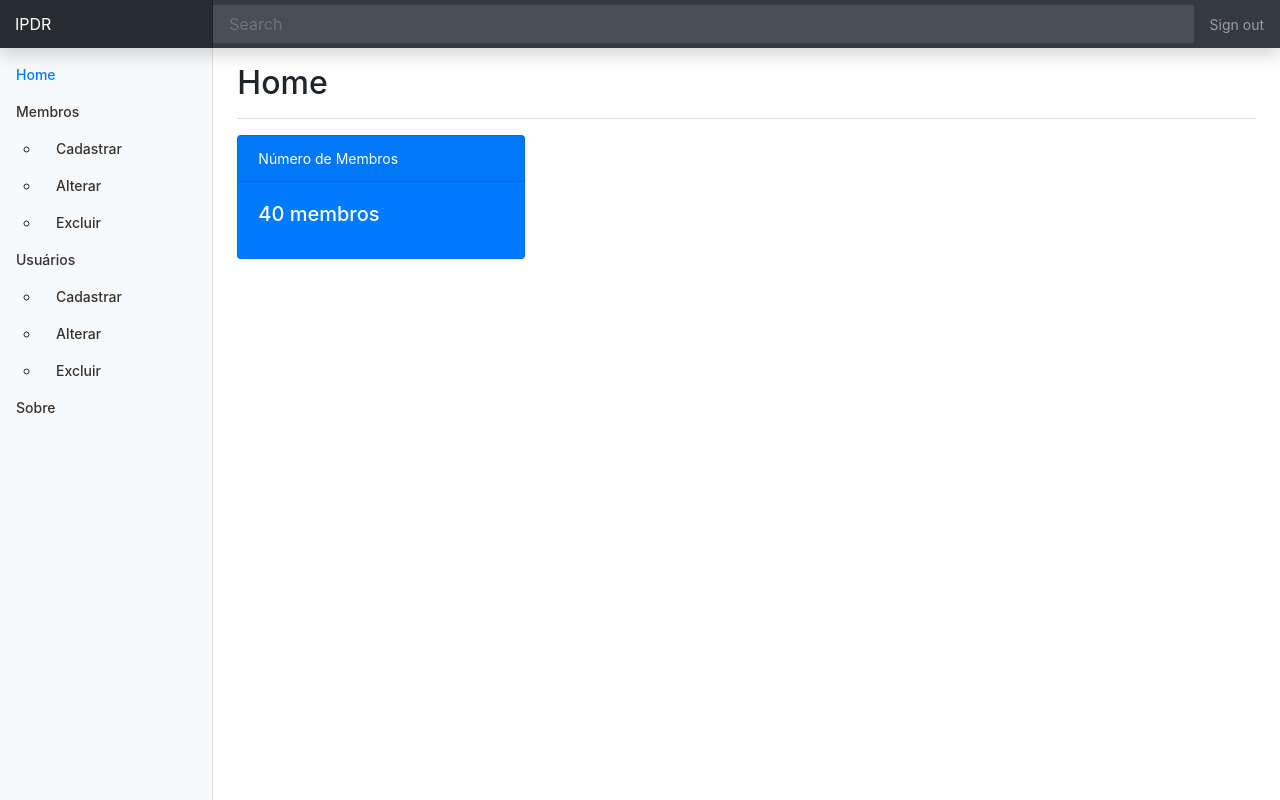
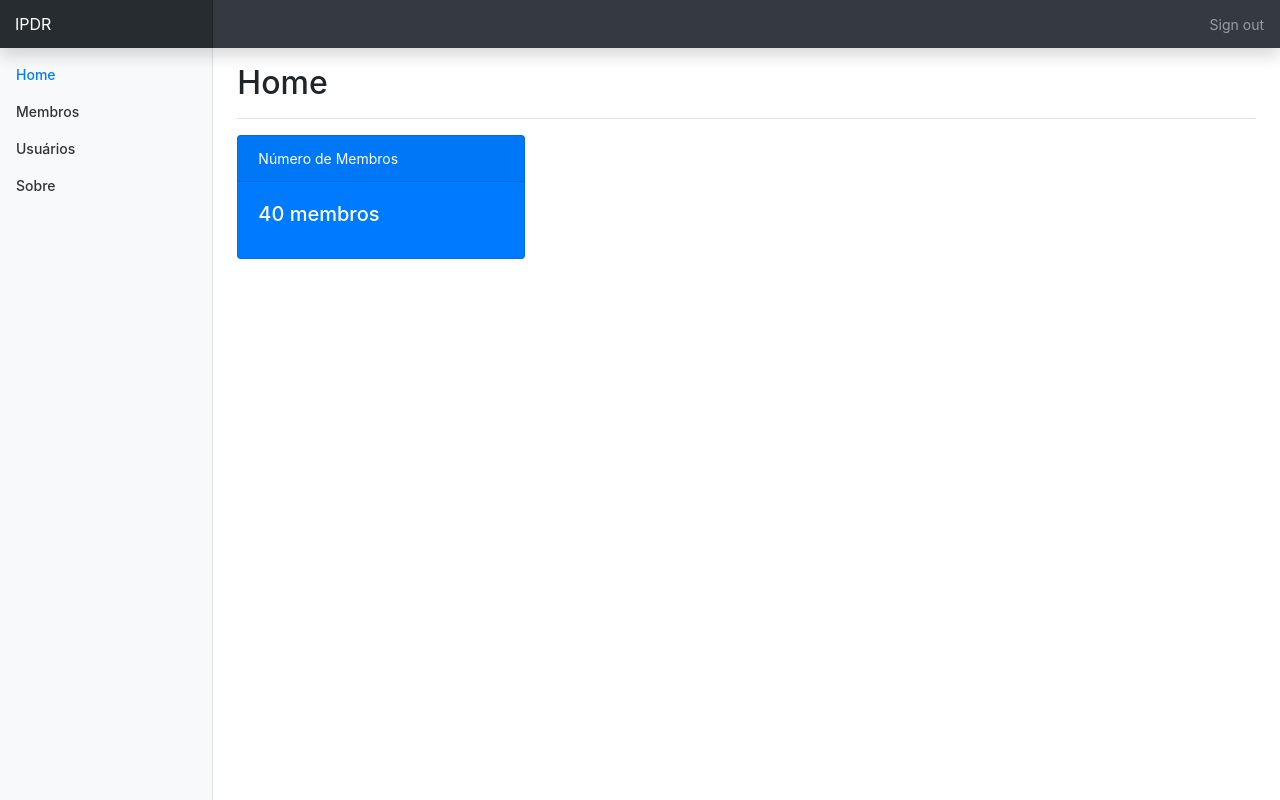
Before and after one commit to cenadev/ipdr-php, a PHP site: page /ipdr-php/ in a window 1280 px wide. Run offline with PHP 8.4, Linux system fonts and the light colour scheme.

Commit message:
Retirado os submenus do template.

```diff
--- a/views/template.php
+++ b/views/template.php
@@ -14,7 +14,8 @@
 <body>
     <nav class="navbar navbar-dark fixed-top bg-dark flex-md-nowrap p-0 shadow">
         <a class="navbar-brand col-sm-3 col-md-2 mr-0" href="/home">IPDR</a>
-        <input class="form-control form-control-dark w-100" type="text" placeholder="Search" aria-label="Search">
+        <!-- <input class="form-control form-control-dark w-100" type="text" placeholder="Search" aria-label="Search"> -->
+        <?php //COLOCAR AQUI O NOME DO USUARIO QUE ESTA ACESSANDO NO MOMENTO ?>
         <ul class="navbar-nav px-3">
             <li class="nav-item text-nowrap">
                 <a class="nav-link" href="#">Sign out</a>
@@ -36,50 +37,16 @@
                         <span data-feather="file"></span>
                         Membros
                     </a>
-                    <ul>
-                        <li>
-                            <a class="nav-link" href="<?php echo (BASE_URL); ?>/membros/cadastrar">
-                                Cadastrar
-                            </a>
-                        </li>
-                        <li>
-                            <a class="nav-link" href="<?php echo (BASE_URL); ?>/membros/alterar">
-                                Alterar
-                            </a>
-                        </li>
-                        <li>
-                            <a class="nav-link" href="<?php echo (BASE_URL); ?>/membros/excluir">
-                                Excluir
-                            </a>
-                        </li>
-                    </ul>
                 </li>
                 <li class="nav-item">
-                    <a class="nav-link" href="#">
+                    <a class="nav-link" href="<?php echo (BASE_URL); ?>/usuarios">
                         <span data-feather="shopping-cart"></span>
                         Usuários
                     </a>
-                    <ul>
-                        <li>
-                            <a class="nav-link" href="#">
-                                Cadastrar
-                            </a>
-                        </li>
-                        <li>
-                            <a class="nav-link" href="#">
-                                Alterar
-                            </a>
-                        </li>
-                        <li>
-                            <a class="nav-link" href="#">
-                                Excluir
-                            </a>
-                        </li>
-                    </ul>
                 </li>
 
                 <li class="nav-item">
-                    <a class="nav-link" href="./about">
+                    <a class="nav-link" href="<?php echo (BASE_URL); ?>/about">
                         <span data-feather="layers"></span>
                         Sobre
                     </a>
```
